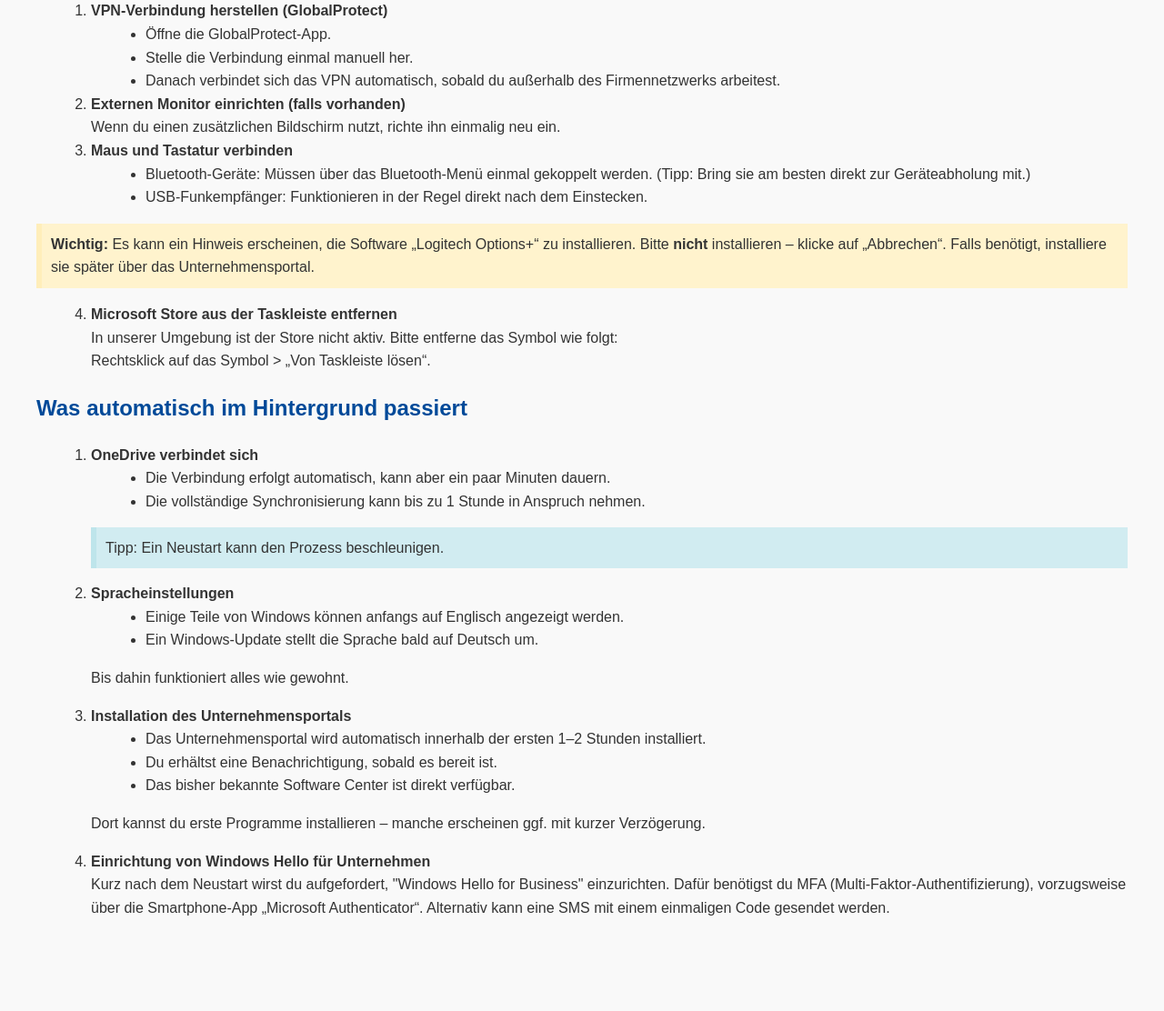
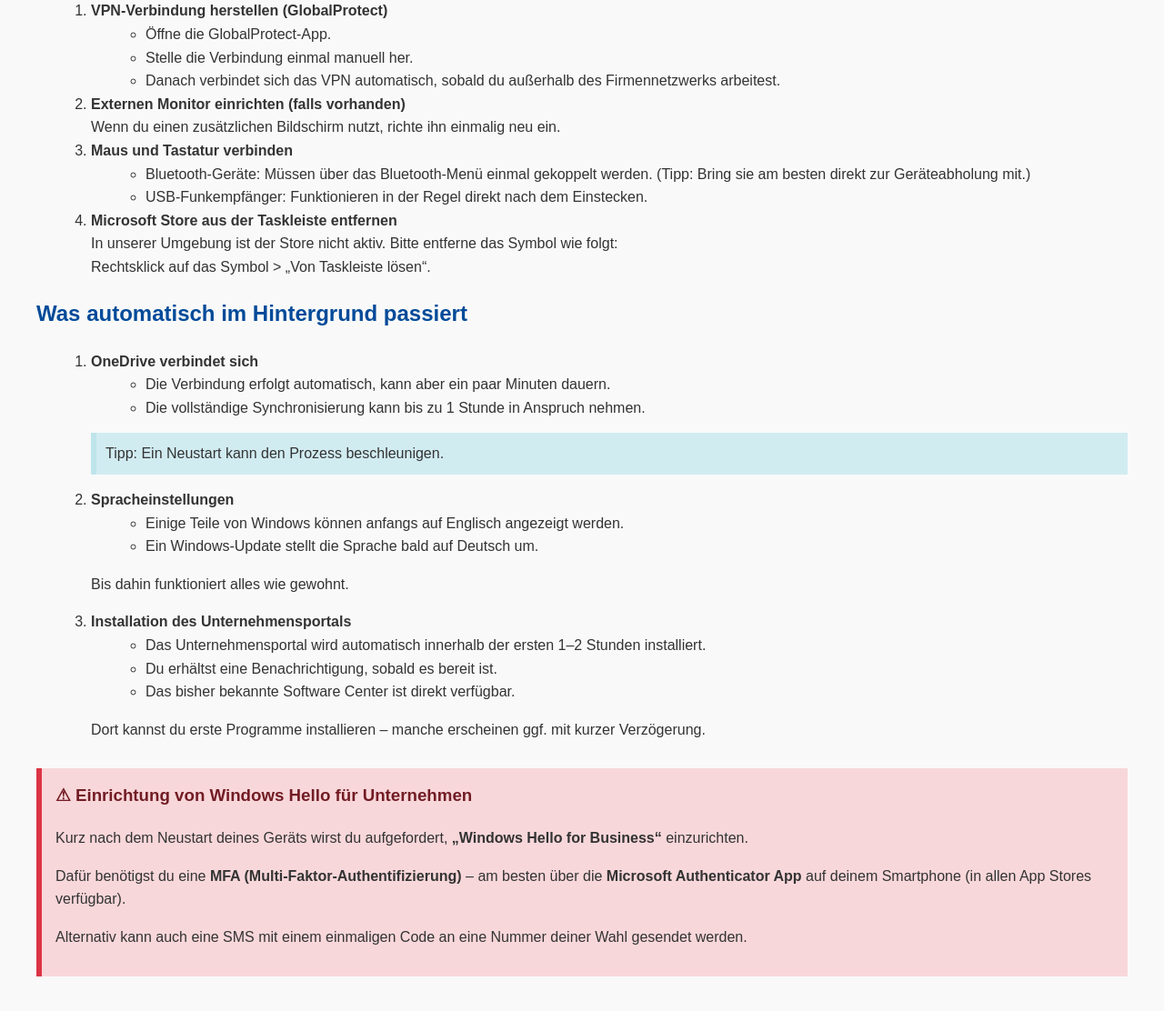
Before and after one commit to beejayone/BritaSE-OSD, a plain HTML site: page docs/index.html in a window 1280 px wide. Shown: the part 552-1664 px from the top of the page at 91% size. Before the commit the page ends 1603 px from the top, so only its background shows below. Drawn offline with Linux system fonts and the light colour scheme.

Commit message:
Update index.html

```diff
--- a/docs/index.html
+++ b/docs/index.html
@@ -2,6 +2,7 @@
 <html lang="de">
 <head>
   <meta charset="UTF-8">
+  <meta name="viewport" content="width=device-width, initial-scale=1.0">
   <title>Erste Schritte mit dem Modern Client 2.0</title>
   <style>
     body {
@@ -11,27 +12,68 @@
       background-color: #f9f9f9;
       color: #333;
     }
+
     h1, h2 {
       color: #004a99;
     }
-    ul {
-      list-style-type: disc;
+
+    ul, ol {
       margin-left: 20px;
     }
-    ol {
-      margin-left: 20px;
-    }
+
     .important {
       background-color: #fff3cd;
       border-left: 6px solid #ffeeba;
       padding: 10px;
       margin: 15px 0;
     }
+
     .tip {
       background-color: #d1ecf1;
       border-left: 6px solid #bee5eb;
       padding: 10px;
       margin: 15px 0;
+    }
+
+    .highlight-box {
+      background-color: #f8d7da;
+      border-left: 6px solid #dc3545;
+      padding: 15px;
+      margin: 30px 0;
+    }
+
+    .highlight-box h3 {
+      margin-top: 0;
+      color: #721c24;
+    }
+
+    /* ===== Responsive Design für Mobilgeräte ===== */
+    @media (max-width: 600px) {
+      body {
+        margin: 15px;
+        font-size: 16px;
+      }
+
+      h1 {
+        font-size: 1.6em;
+      }
+
+      h2 {
+        font-size: 1.3em;
+      }
+
+      .highlight-box, .important, .tip {
+        font-size: 0.95em;
+        padding: 12px;
+      }
+
+      ul, ol {
+        margin-left: 15px;
+      }
+
+      a {
+        word-break: break-all;
+      }
     }
   </style>
 </head>
@@ -78,13 +120,6 @@
         <li>USB-Funkempfänger: Funktionieren in der Regel direkt nach dem Einstecken.</li>
       </ul>
     </li>
-  </ol>
-
-  <div class="important">
-    <strong>Wichtig:</strong> Es kann ein Hinweis erscheinen, die Software „Logitech Options+“ zu installieren. Bitte <strong>nicht</strong> installieren – klicke auf „Abbrechen“. Falls benötigt, installiere sie später über das Unternehmensportal.
-  </div>
-
-  <ol start="4">
     <li>
       <strong>Microsoft Store aus der Taskleiste entfernen</strong><br>
       In unserer Umgebung ist der Store nicht aktiv. Bitte entferne das Symbol wie folgt:<br>
@@ -119,11 +154,14 @@
       </ul>
       <p>Dort kannst du erste Programme installieren – manche erscheinen ggf. mit kurzer Verzögerung.</p>
     </li>
-    <li>
-      <strong>Einrichtung von Windows Hello für Unternehmen</strong><br>
-      Kurz nach dem Neustart wirst du aufgefordert, "Windows Hello for Business" einzurichten. Dafür benötigst du MFA (Multi-Faktor-Authentifizierung), vorzugsweise über die Smartphone-App „Microsoft Authenticator“. Alternativ kann eine SMS mit einem einmaligen Code gesendet werden.
-    </li>
   </ol>
+
+  <div class="highlight-box">
+    <h3>⚠ Einrichtung von Windows Hello für Unternehmen</h3>
+    <p>Kurz nach dem Neustart deines Geräts wirst du aufgefordert, <strong>„Windows Hello for Business“</strong> einzurichten.</p>
+    <p>Dafür benötigst du eine <strong>MFA (Multi-Faktor-Authentifizierung)</strong> – am besten über die <strong>Microsoft Authenticator App</strong> auf deinem Smartphone (in allen App Stores verfügbar).</p>
+    <p>Alternativ kann auch eine SMS mit einem einmaligen Code an eine Nummer deiner Wahl gesendet werden.</p>
+  </div>
 
 </body>
 </html>
```
